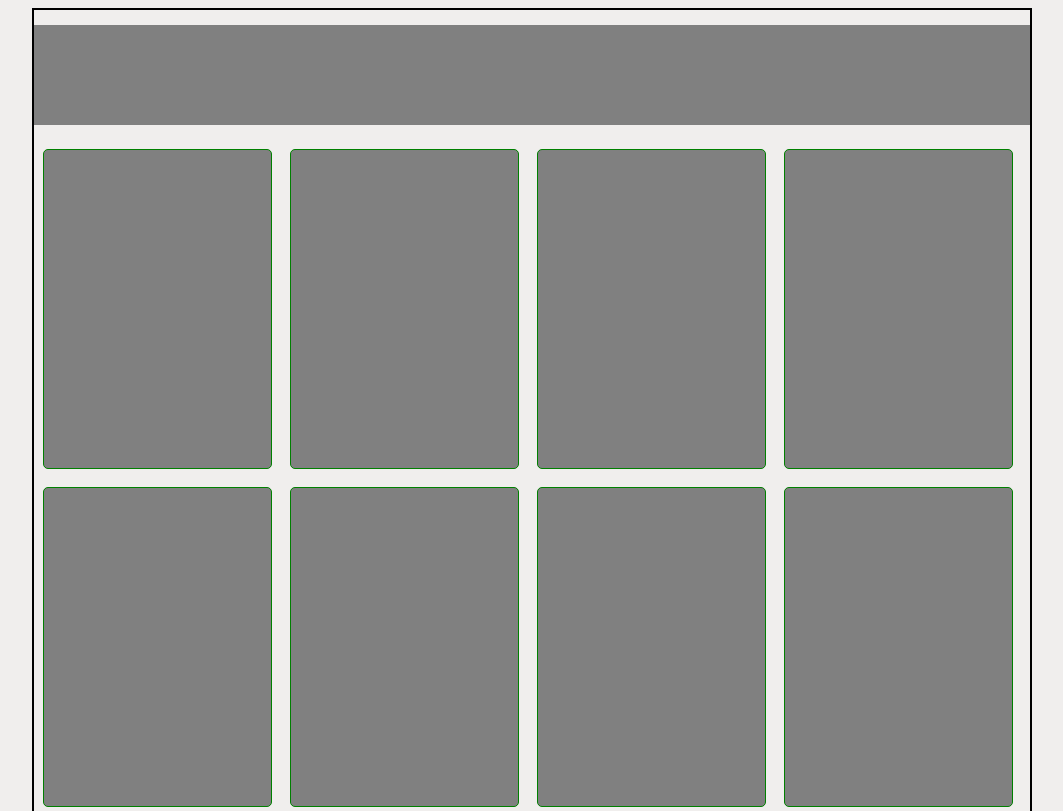
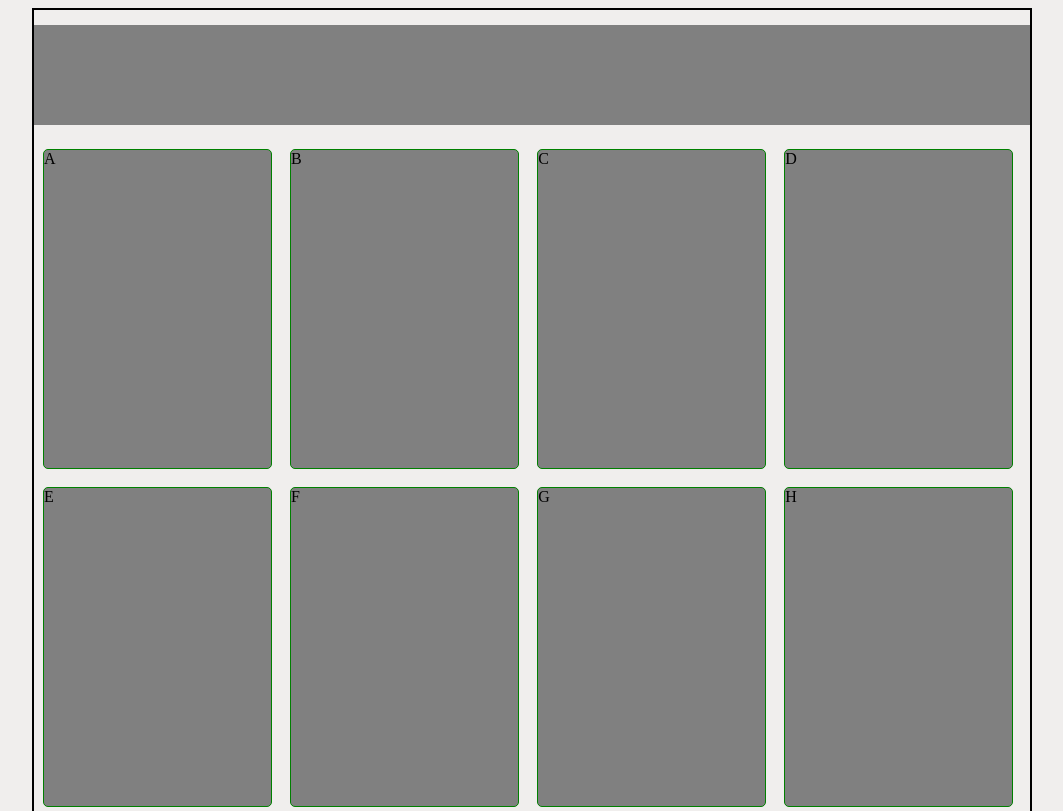
Before and after one commit to kalpeshkatariya/Basic-HTML-CSS-Practice, a plain HTML site: page tast-2/index.html in a window 1280 px wide. Shown: the top 811 px of the page, without its empty margins (108-1171 px from the left). Drawn offline with Linux system fonts and the light colour scheme.

Commit message:
Update index.html

```diff
--- a/tast-2/index.html
+++ b/tast-2/index.html
@@ -13,14 +13,15 @@
     <div class="container">
         <header class="heading"> </header>
         <div class="product">
-            <div class="item"></div>
-            <div class="item"></div>
-            <div class="item"></div>
-            <div class="item"></div>
-            <div class="item"></div>
-            <div class="item"></div>
-            <div class="item"></div>
-            <div class="item"></div>
+            <div class="item">A</div>
+            <div class="item">B</div>
+            <div class="item">C</div>
+            <div class="item">D</div>
+            <div class="item">E</div>
+            <div class="item">F</div>
+            <div class="item">G</div>
+            <div class="item">H</div>
+
 
         </div>
         <div class="bottom">
```
